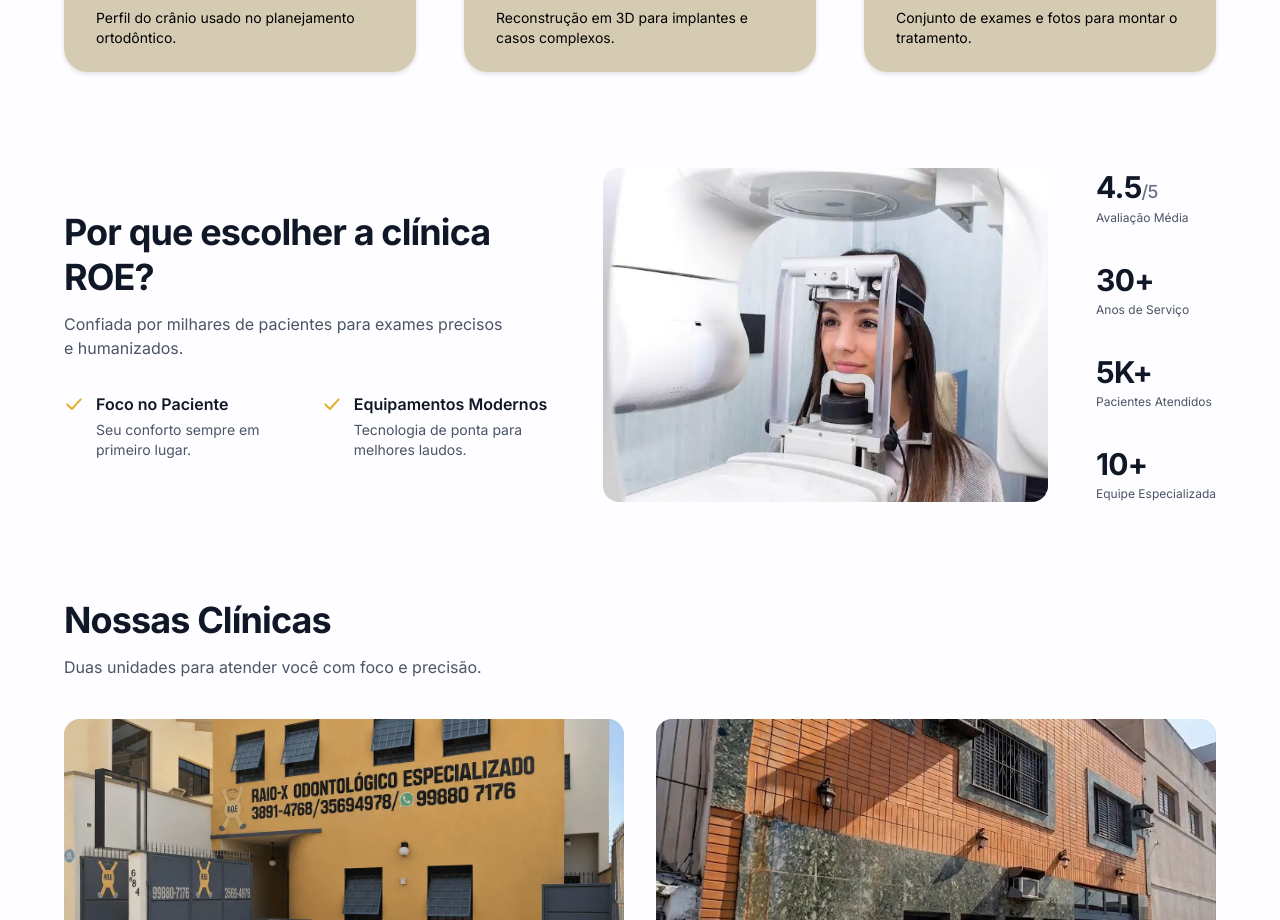
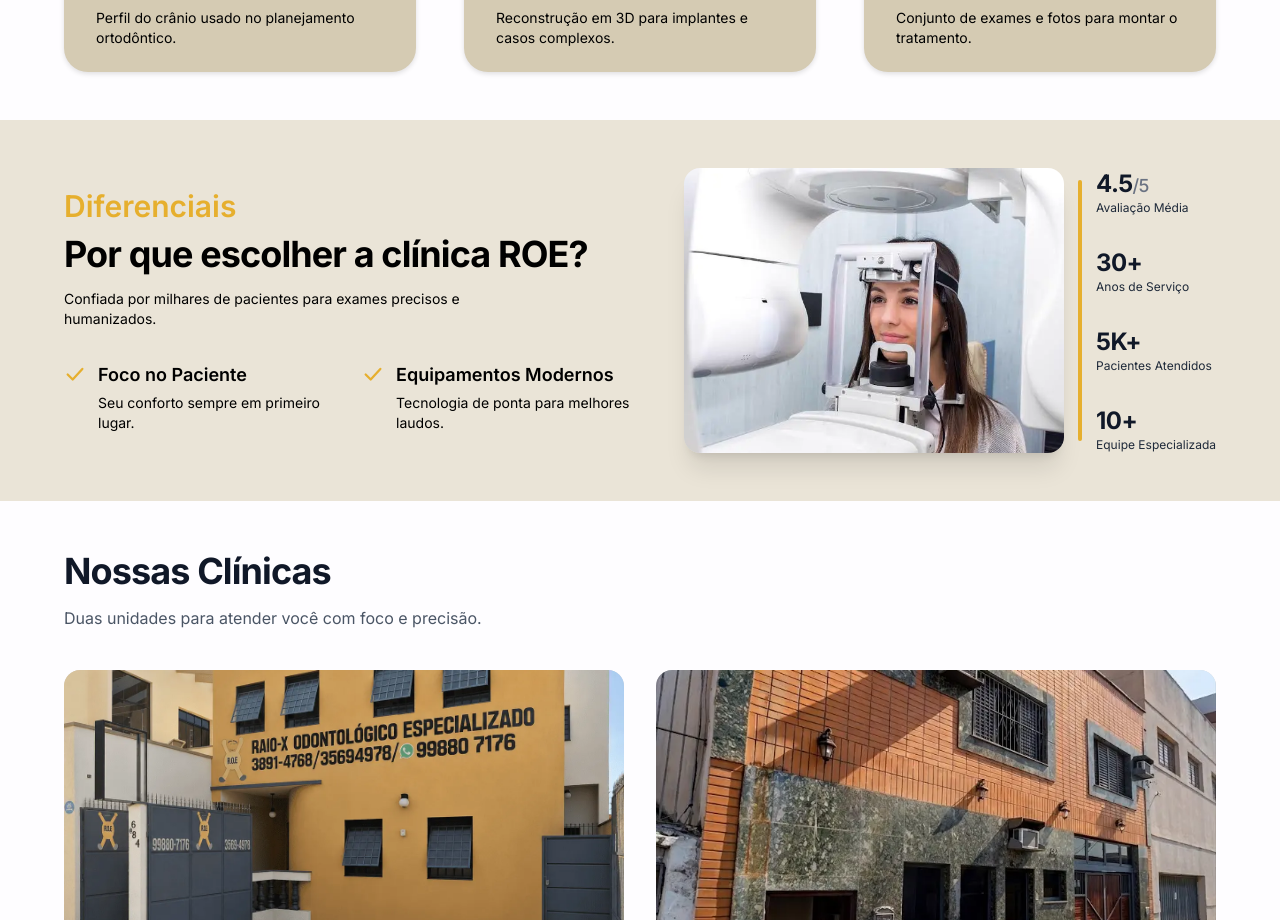
Before and after one commit to VictorRms03/roe-landing, a Next.js app: page / in a window 1280 px wide. Shown: the part 1310-2230 px from the top of the page. Built offline with nearby package versions, Linux system fonts and the light colour scheme.

Commit message:
refactor: Benefits section enhancements (#15)
* refactor: Enhance Benefits section layout and styling

* refactor: Improve layout and styling of Benefits section

```diff
--- a/src/components/Benefits.tsx
+++ b/src/components/Benefits.tsx
@@ -20,14 +20,15 @@ const STATS = [
 
 export default function Benefits() {
   return (
-    <section id="beneficios" className="scroll-mt-32 bg-roe-white px-6 py-12 md:px-12 lg:px-16">
+    <section id="beneficios" className="scroll-mt-32 bg-[#EAE4D7] px-6 py-12 md:px-12 lg:px-16">
       <div className="mx-auto max-w-7xl">
-        <div className="grid gap-10 lg:grid-cols-[1.05fr_0.95fr_auto] lg:items-center lg:gap-12">
+        <div className="grid gap-10 lg:grid-cols-[1.05fr_auto] lg:items-center lg:gap-12">
           <div>
-            <h2 className="text-3xl font-bold leading-tight tracking-tight text-gray-900 sm:text-4xl">
+            <p className="text-2xl font-semibold text-roe-yellow sm:text-3xl">Diferenciais</p>
+            <h2 className="mt-2 text-3xl font-bold leading-tight tracking-tight text-black sm:text-4xl">
               Por que escolher a clínica ROE?
             </h2>
-            <p className="mt-3 max-w-md text-sm text-gray-600 sm:text-base">
+            <p className="mt-3 max-w-md text-xs text-black sm:text-sm">
               Confiada por milhares de pacientes para exames precisos e humanizados.
             </p>
 
@@ -42,20 +43,22 @@ export default function Benefits() {
                     strokeLinecap="round"
                     strokeLinejoin="round"
                     aria-hidden="true"
-                    className="mt-0.5 size-5 shrink-0 text-roe-yellow"
+                    className="mt-0.5 size-[22px] shrink-0 text-roe-yellow"
                   >
                     <path d="M4 12.5 9.5 18 20 6.5" />
                   </svg>
                   <div>
-                    <h3 className="text-base font-semibold text-gray-900">{benefit.title}</h3>
-                    <p className="mt-1 text-sm text-gray-600">{benefit.description}</p>
+                    <h3 className="text-lg font-semibold text-black">{benefit.title}</h3>
+                    <p className="mt-1 text-sm text-black">{benefit.description}</p>
                   </div>
                 </li>
               ))}
             </ul>
           </div>
 
-          <div className="relative aspect-4/3 overflow-hidden rounded-2xl">
+          <div className="flex items-center gap-8 lg:gap-8">
+            <div className="relative">
+              <div className="relative aspect-[4/3] w-full overflow-hidden rounded-2xl shadow-xl lg:w-[380px]">
                 <Image
                   src="/images/benefits/exame-4.webp"
                   alt="Paciente posicionada em um aparelho de raio-x panorâmico"
@@ -64,22 +67,28 @@ export default function Benefits() {
                   className="object-cover"
                 />
               </div>
+              <div
+                className="absolute -right-[18px] inset-y-3 hidden w-1 rounded-full bg-roe-yellow lg:block"
+                aria-hidden="true"
+              />
+            </div>
 
-          <ul className="grid grid-cols-2 gap-6 sm:grid-cols-4 lg:grid-cols-1 lg:gap-9">
+            <ul className="grid grid-cols-2 gap-6 sm:grid-cols-4 lg:h-[285px] lg:flex lg:flex-col lg:justify-between lg:gap-0">
               {STATS.map((stat) => (
                 <li key={stat.label}>
-                <p className="text-3xl font-bold tracking-tight text-gray-900">
+                  <p className="text-2xl font-bold tracking-tight text-gray-900">
                     {stat.value}
                     {stat.suffix && (
                       <span className="text-lg font-medium text-gray-500">{stat.suffix}</span>
                     )}
                   </p>
-                <p className="mt-1 text-xs text-gray-600">{stat.label}</p>
+                  <p className="text-xs text-gray-800">{stat.label}</p>
                 </li>
               ))}
             </ul>
           </div>
         </div>
+      </div>
     </section>
   );
 }
```
Lines whose indentation alone changed are shown as unchanged.
